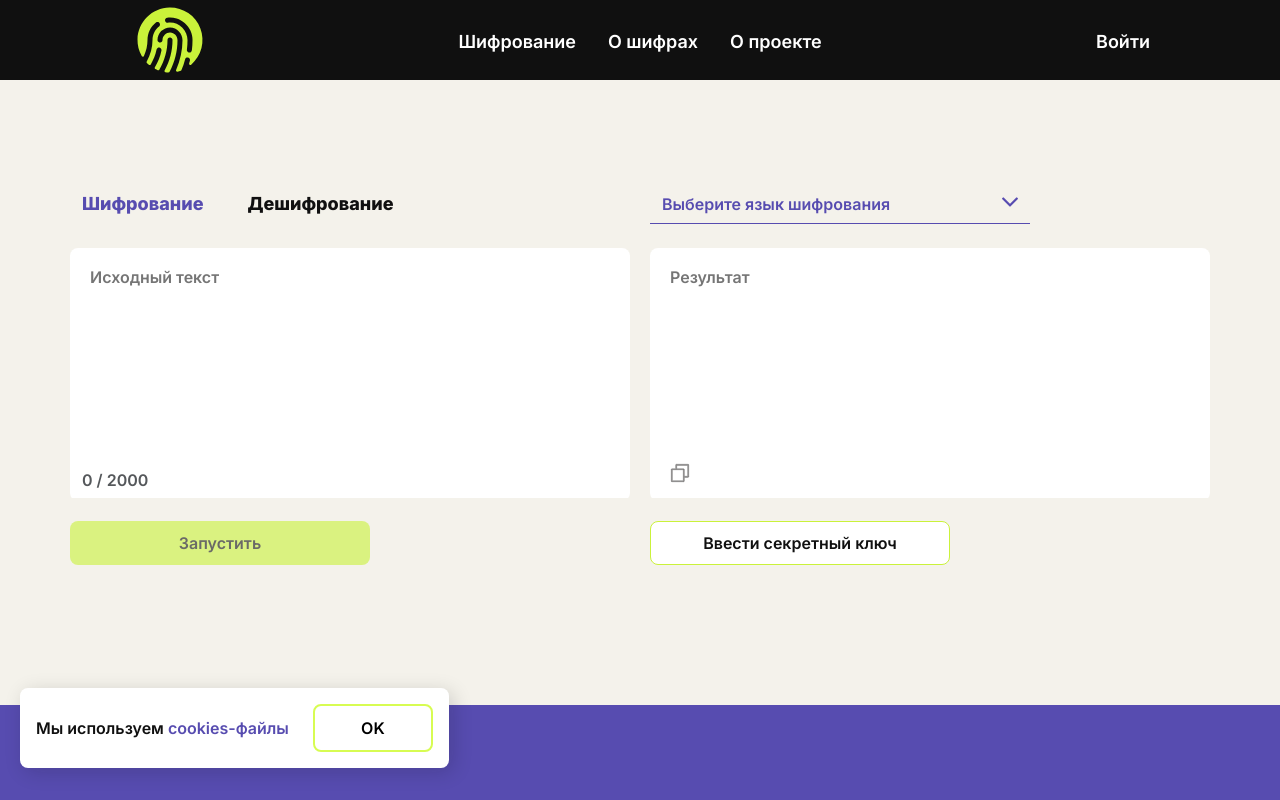
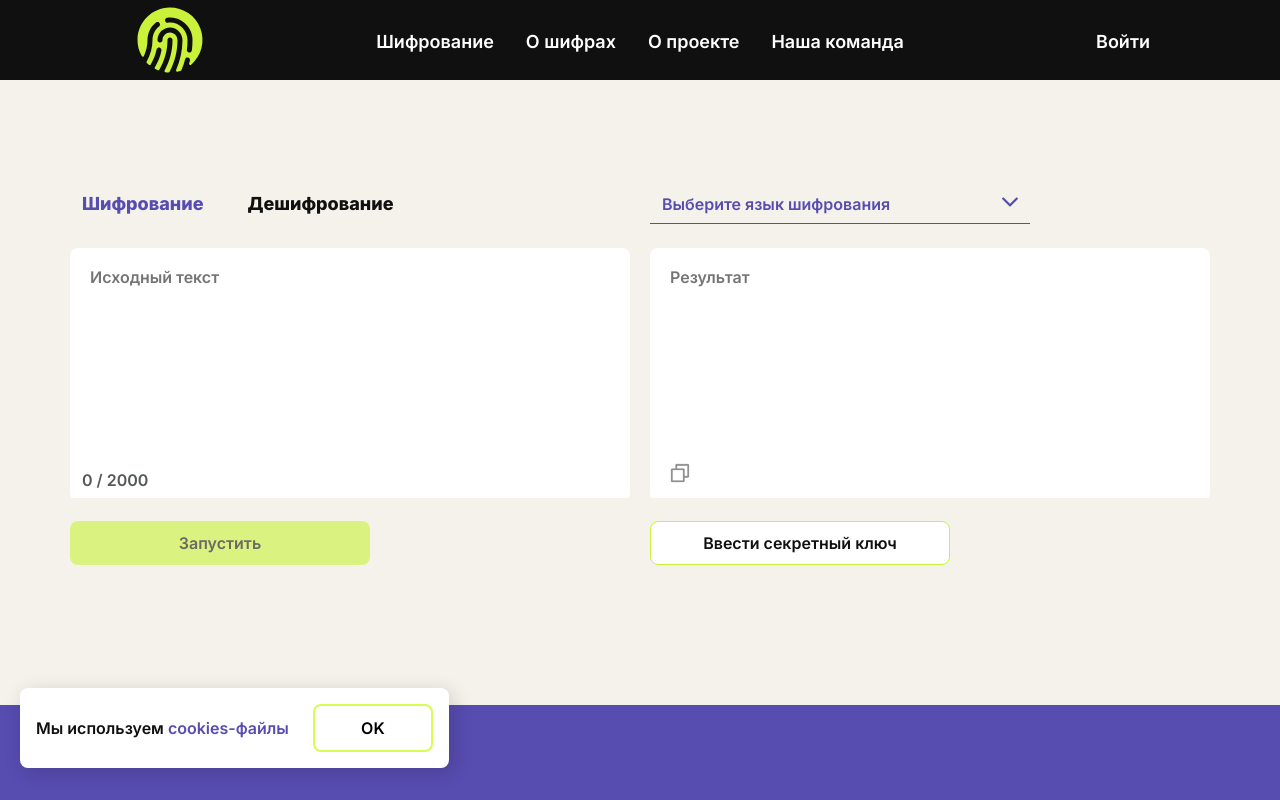
Before and after one commit to encryption-machine/Front, a React (Create React App) app: page / in a window 1280 px wide. Shown: the top 800 px of the page. Built offline with nearby package versions, Linux system fonts and the light colour scheme.

Commit message:
fix: add title Our Team

```diff
--- a/src/components/Header/Header.jsx
+++ b/src/components/Header/Header.jsx
@@ -51,6 +51,15 @@ export const Header = observer(() => {
                   О&nbsp;проекте
                 </CustomLink>
               </li>
+              <li className={styles.chapter}>
+                <CustomLink
+                  href={'#outTeam'}
+                  target="_self"
+                  onClick={() => scrollToSection('outTeam')}
+                >
+                  Наша&nbsp;команда
+                </CustomLink>
+              </li>
               {formStore.loggedIn && (
                 <li>
                   <Link to={'/profile'} className={styles.link}>
--- a/src/components/OurTeam/OurTeam.jsx
+++ b/src/components/OurTeam/OurTeam.jsx
@@ -6,7 +6,7 @@ import gitIcon from '../../assets/icons/team-git.svg';
 
 const OurTeam = () => {
   return (
-    <section className={styles.ourTeam}>
+    <section className={styles.ourTeam} id="outTeam">
       <h1 className={styles.ourTeam_title}>НАША КОМАНДА</h1>
       <div className={styles.ourTeam_cards}>
         <ul className={styles.ourTeam_container}>
```
